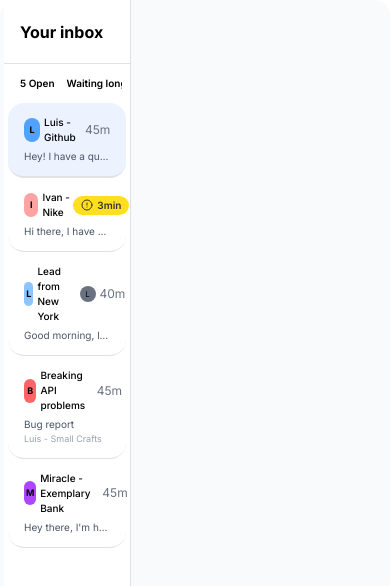
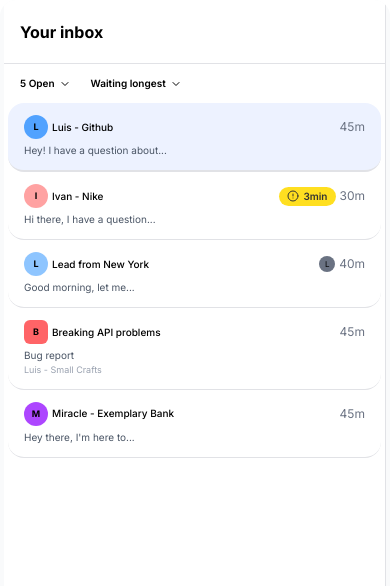
Before and after one commit to Vishal-Bisht/Dashboard, a React (Vite) app: page / in a window 390 px wide. Shown: the top 586 px of the page. Built offline with nearby package versions, Linux system fonts and the light colour scheme.

Commit message:
Minor fixes in UI

```diff
--- a/src/pages/Inbox.jsx
+++ b/src/pages/Inbox.jsx
@@ -3,7 +3,7 @@ import conversations from "../Data/conversations";
 
 const Inbox = ({ selectedId, onSelect }) => {
 	return (
-		<aside className="bg-white border-r border-[#e1e2e6] flex flex-col h-full z-20 w-1/3 min-w-[100px] max-w-[200px] md:w-[320px] md:min-w-[320px] md:max-w-[320px] scrollbar-hide">
+		<aside className="bg-white border-r border-[#e1e2e6] flex flex-col h-full z-20 w-full md:w-[320px] min-w-0 md:min-w-[320px] max-w-full md:max-w-[320px] scrollbar-hide">
 			<div className="inbox-header h-16 px-4 flex items-center font-bold border-b border-[#e1e2e6] justify-between text-base md:text-lg lg:text-xl relative">
 				<span>Your inbox</span>
 			</div>
```
